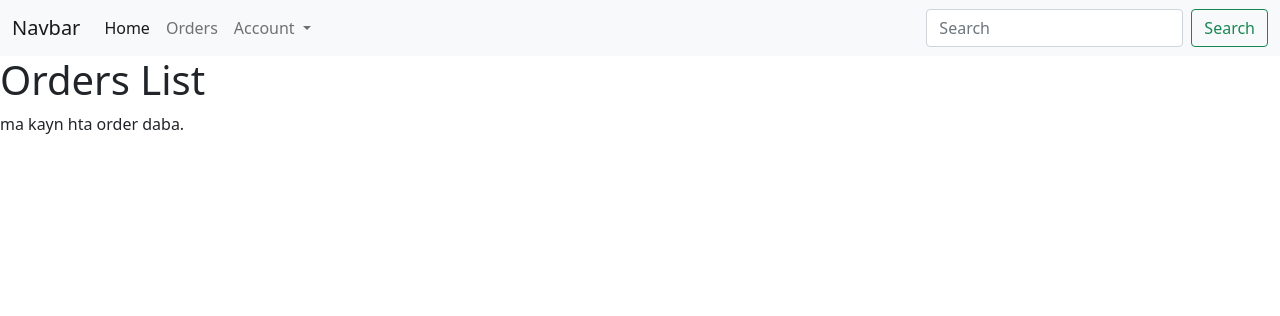
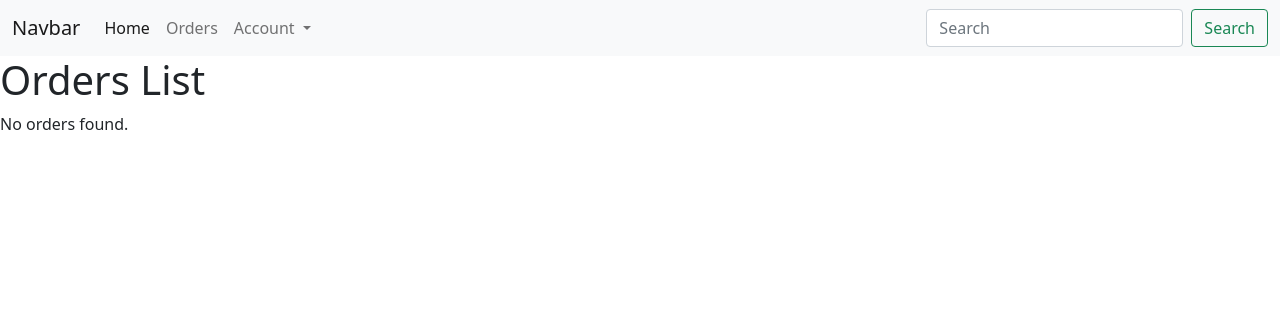
Before and after one commit to yasminemahfoud/Laptop-Store---Symfony, a Symfony app: template templates/order/index.html.twig in a window 1280 px wide. Shown: the top 316 px of the page. Run offline with Twig, Linux system fonts and the light colour scheme; the template is opened without the code that fills it, so the values that code supplies are empty; some libraries are stand-ins or nearby versions.

Commit message:
refactor:modification au niveau de username dans la table

```diff
--- a/templates/order/index.html.twig
+++ b/templates/order/index.html.twig
@@ -10,7 +10,7 @@
             <thead>
                 <tr>
                     <th>ID</th>
-                   <th>UseName</th>
+                    <th>Username</th>
                     <th>Product Name</th>
                     <th>Price</th>
                     <th>Status</th>
@@ -21,22 +21,37 @@
                 {% for order in orders %}
                     <tr>
                         <td>{{ loop.index }}</td>
-                        <td>{{ order.Username }}</td>
+                        <td>{{ order.user.username }}</td>
                         <td>{{ order.pname }}</td>
                         <td>{{ order.price }} DH</td>
                         <td>
                             <div class="dropdown">
-                                <button class="btn btn-secondary dropdown-toggle" type="button" id="dropdownMenuButton{{ order.id }}" data-bs-toggle="dropdown" aria-expanded="false">
+                                <button class="btn btn-secondary dropdown-toggle"
+                                        type="button"
+                                        data-bs-toggle="dropdown">
                                     {{ order.status }}
                                 </button>
-                                <ul class="dropdown-menu" aria-labelledby="dropdownMenuButton{{ order.id }}">
-                                    <li><a class="dropdown-item" href="{{ path('order_status_update', { id: order.id, status: 'shipped' }) }}">Shipped</a></li>
-                                    <li><a class="dropdown-item" href="{{ path('order_status_update', { id: order.id, status: 'Rejected' }) }}">Rejected</a></li>
+
+                                <ul class="dropdown-menu">
+                                    <li>
+                                        <a class="dropdown-item"
+                                           href="{{ path('order_status_update', {id: order.id, status: 'Shipped'}) }}">
+                                            Shipped
+                                        </a>
+                                    </li>
+                                    <li>
+                                        <a class="dropdown-item"
+                                           href="{{ path('order_status_update', {id: order.id, status: 'Rejected'}) }}">
+                                            Rejected
+                                        </a>
+                                    </li>
                                 </ul>
                             </div>
                         </td>
                         <td>
-                            <a href="{{ path('order_delete', { id: order.id }) }}" class="btn btn-sm btn-danger">
+                            <a href="{{ path('order_delete', {id: order.id}) }}"
+                               class="btn btn-danger btn-sm"
+                               onclick="return confirm('Are you sure?')">
                                 Delete
                             </a>
                         </td>
@@ -45,6 +60,6 @@
             </tbody>
         </table>
     {% else %}
-        <p>ma kayn hta order daba.</p>
+        <p>No orders found.</p>
     {% endif %}
 {% endblock %}
```
